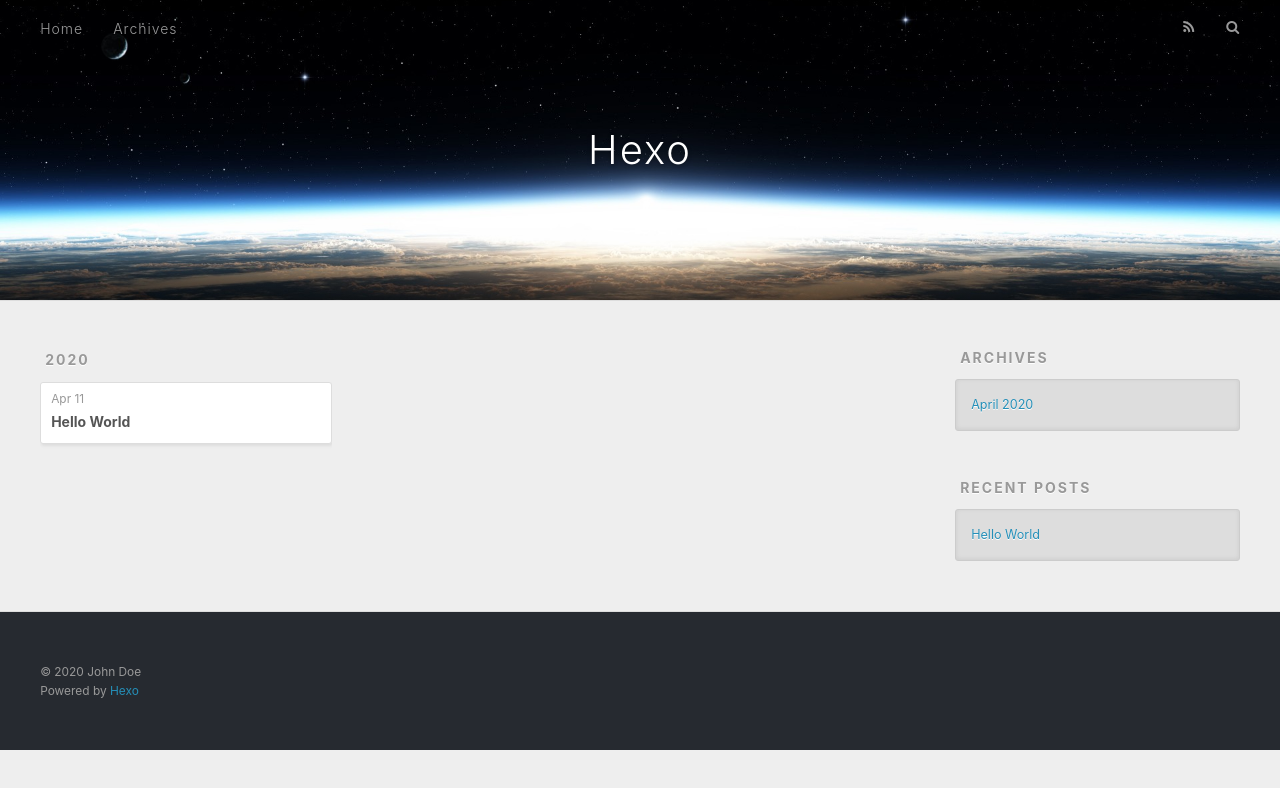
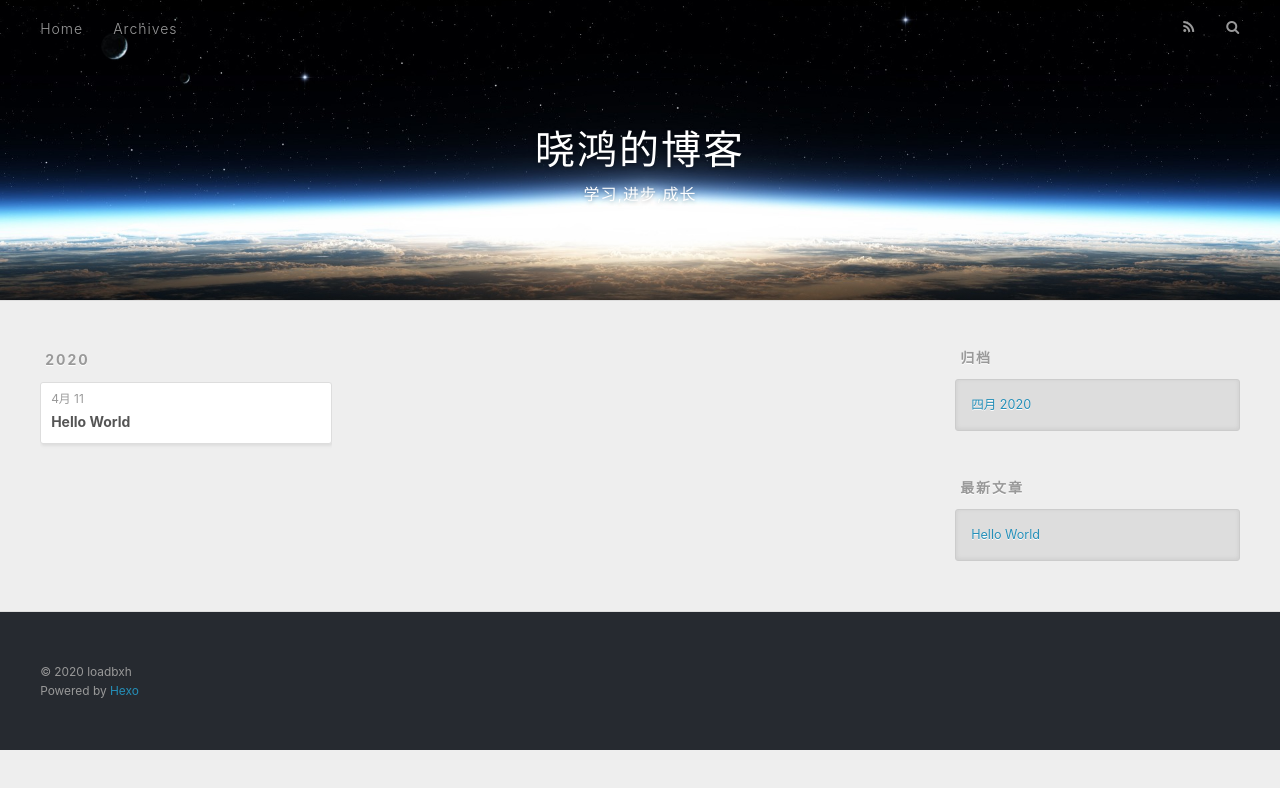
Before and after one commit to loadbxh/loadbxh.github.io, a plain HTML site: page archives/index.html in a window 1280 px wide. Drawn offline with nearby package versions, Linux system fonts and the light colour scheme.

Commit message:
Site updated: 2020-04-11 15:39:11

```diff
--- a/archives/index.html
+++ b/archives/index.html
@@ -5,17 +5,17 @@
 
 
 
-  <title>Archives | Hexo</title>
+  <title>归档 | 晓鸿的博客</title>
   <meta name="viewport" content="width=device-width, initial-scale=1, maximum-scale=1">
   <meta property="og:type" content="website">
-<meta property="og:title" content="Hexo">
-<meta property="og:url" content="http://yoursite.com/archives/index.html">
-<meta property="og:site_name" content="Hexo">
-<meta property="og:locale" content="en_US">
-<meta property="article:author" content="John Doe">
+<meta property="og:title" content="晓鸿的博客">
+<meta property="og:url" content="http://loadbxh.github.io/archives/index.html">
+<meta property="og:site_name" content="晓鸿的博客">
+<meta property="og:locale" content="zh_CN">
+<meta property="article:author" content="loadbxh">
 <meta name="twitter:card" content="summary">
 
-    <link rel="alternate" href="/atom.xml" title="Hexo" type="application/atom+xml">
+    <link rel="alternate" href="/atom.xml" title="晓鸿的博客" type="application/atom+xml">
 
 
     <link rel="icon" href="/favicon.png">
@@ -36,8 +36,12 @@
   <div id="header-outer" class="outer">
     <div id="header-title" class="inner">
       <h1 id="logo-wrap">
-        <a href="/" id="logo">Hexo</a>
+        <a href="/" id="logo">晓鸿的博客</a>
       </h1>
+
+        <h2 id="subtitle-wrap">
+          <a href="/" id="subtitle">学习,进步,成长</a>
+        </h2>
 
     </div>
     <div id="header-inner" class="inner">
@@ -53,10 +57,10 @@
 
           <a id="nav-rss-link" class="nav-icon" href="/atom.xml" title="RSS Feed"></a>
 
-        <a id="nav-search-btn" class="nav-icon" title="Search"></a>
+        <a id="nav-search-btn" class="nav-icon" title="搜索"></a>
       </nav>
       <div id="search-form-wrap">
-        <form action="//google.com/search" method="get" accept-charset="UTF-8" class="search-form"><input type="search" name="q" class="search-form-input" placeholder="Search"><button type="submit" class="search-form-submit">&#xF002;</button><input type="hidden" name="sitesearch" value="http://yoursite.com"></form>
+        <form action="//google.com/search" method="get" accept-charset="UTF-8" class="search-form"><input type="search" name="q" class="search-form-input" placeholder="Search"><button type="submit" class="search-form-submit">&#xF002;</button><input type="hidden" name="sitesearch" value="http://loadbxh.github.io"></form>
       </div>
     </div>
   </div>
@@ -79,7 +83,7 @@
   <div class="archive-article-inner">
     <header class="archive-article-header">
       <a href="/2020/04/11/hello-world/" class="archive-article-date">
-  <time datetime="2020-04-11T04:38:09.101Z" itemprop="datePublished">Apr 11</time>
+  <time datetime="2020-04-11T04:38:09.101Z" itemprop="datePublished">4月 11</time>
 </a>
 
 
@@ -111,9 +115,9 @@
 
 
   <div class="widget-wrap">
-    <h3 class="widget-title">Archives</h3>
+    <h3 class="widget-title">归档</h3>
     <div class="widget">
-      <ul class="archive-list"><li class="archive-list-item"><a class="archive-list-link" href="/archives/2020/04/">April 2020</a></li></ul>
+      <ul class="archive-list"><li class="archive-list-item"><a class="archive-list-link" href="/archives/2020/04/">四月 2020</a></li></ul>
     </div>
   </div>
 
@@ -121,7 +125,7 @@
 
 
   <div class="widget-wrap">
-    <h3 class="widget-title">Recent Posts</h3>
+    <h3 class="widget-title">最新文章</h3>
     <div class="widget">
       <ul>
 
@@ -141,7 +145,7 @@
 
   <div class="outer">
     <div id="footer-info" class="inner">
-      &copy; 2020 John Doe<br>
+      &copy; 2020 loadbxh<br>
       Powered by <a href="http://hexo.io/" target="_blank">Hexo</a>
     </div>
   </div>
```
Also changed, not shown: 2020/04/11/hello-world/index.html (+18 -14 lines), archives/2020/04/index.html (+19 -15 lines), archives/2020/index.html (+19 -15 lines), index.html (+19 -15 lines), 1 other file.
